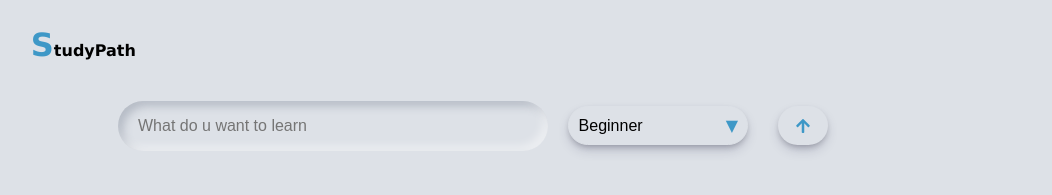
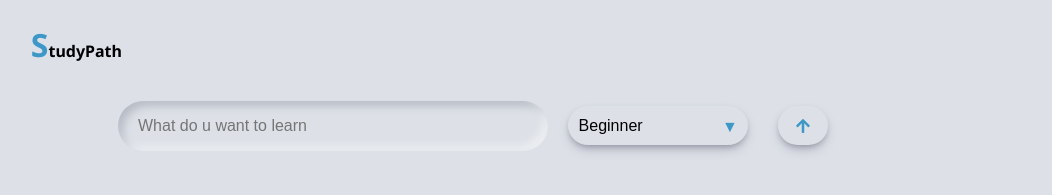
Before and after one commit to lukman8840/studypath-ui, a React (Vite) app: page / in a window 1280 px wide. Shown: the top 195 px of the page, without its empty margins (72-1124 px from the left). Built offline with nearby package versions, Linux system fonts and the light colour scheme.

Commit message:
Add google fonts

```diff
--- a/index.html
+++ b/index.html
@@ -4,12 +4,6 @@
     <meta charset="UTF-8" />
     <link rel="icon" type="image/svg+xml" href="/vite.svg" />
     <meta name="viewport" content="width=device-width, initial-scale=1.0" />
-    <link rel="preconnect" href="https://fonts.googleapis.com" />
-    <link rel="preconnect" href="https://fonts.gstatic.com" crossorigin />
-    <link
-      href="https://fonts.googleapis.com/css2?family=Montserrat:ital,wght@0,100..900;1,100..900&display=swap"
-      rel="stylesheet"
-    />
     <title>StudyPath</title>
   </head>
   <body>
--- a/src/app.style.ts
+++ b/src/app.style.ts
@@ -4,10 +4,6 @@
   margin: 20px auto;
   width: 85%;
   background: #dde1e7;
-  h4 {
-    font-family: 'Lucida Sans', 'Lucida Sans Regular', 'Lucida Grande',
-      'Lucida Sans Unicode', Geneva, Verdana, sans-serif;
-  }
   h4::first-letter {
     color: #3e98c7;
     font-size: 2em;
@@ -16,8 +12,6 @@
 
 export const Main = styled.main`
   margin: 10px auto;
-  font-family: 'Lucida Sans', 'Lucida Sans Regular', 'Lucida Grande',
-    'Lucida Sans Unicode', Geneva, Verdana, sans-serif;
   width: 90%;
   box-sizing: border-box;
   gap: 10px;
--- a/src/index.css
+++ b/src/index.css
@@ -1,22 +1,17 @@
+@import url('https://fonts.googleapis.com/css2?family=Montserrat:ital,wght@0,100..900;1,100..900&family=Noto+Sans:ital,wght@0,100..900;1,100..900&display=swap');
 :root {
-  font-family: Inter, system-ui, Avenir, Helvetica, Arial, sans-serif;
   line-height: 1.5;
   font-weight: 400;
   font-synthesis: none;
   text-rendering: optimizeLegibility;
   -webkit-font-smoothing: antialiased;
   -moz-osx-font-smoothing: grayscale;
+  font-family: 'Montserrat', sans-serif;
 }
 
-.montserrat {
-  font-family: 'Montserrat', sans-serif;
-  font-optical-sizing: auto;
-  font-weight: 600;
-  font-style: normal;
-}
 body {
   background: #dde1e7;
-  /* color: #fff; */
+  font-family: 'Noto Sans', sans-serif;
 }
 
 .checkbox-wrapper-56 *,
```
